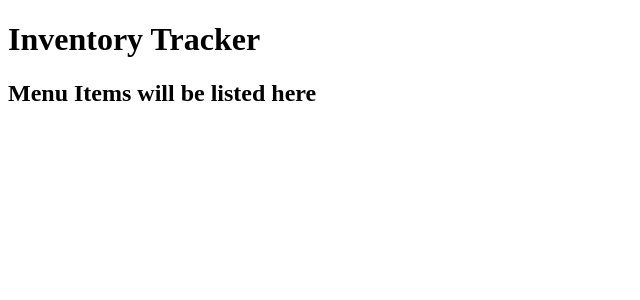
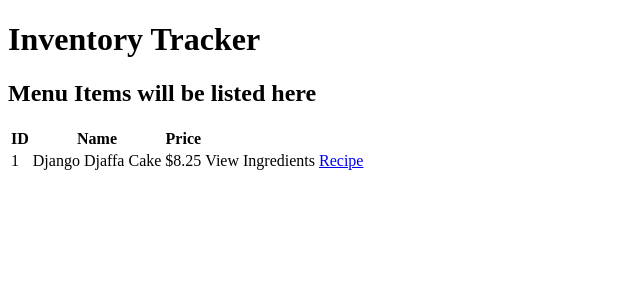
Before and after one commit to banksjazz87/inventory-tracker, a Django app: page /menu-items/ in a window 1280 px wide. Shown: the top 300 px of the page, without its empty margins (0-640 px from the left). Run offline with Django 5.2, Linux system fonts and the light colour scheme; data comes from the database, SQL or seed files in the repository; both versions use the stored data as it was after the commit.

Commit message:
feature: building out the menu item view

```diff
--- a/inventory_tracker/templates/menu-items/index.html
+++ b/inventory_tracker/templates/menu-items/index.html
@@ -6,4 +6,22 @@
 
 {% block body %}
     <h2>Menu Items will be listed here</h2>
+     <table>
+        <thead>
+            <th>ID</th>
+            <th>Name</th>
+            <th>Price</th>
+        </thead>
+        {% for item in items %}
+            <tr>
+                <td>{{ item.pk }}</td>
+                <td>{{ item.name }}</td>
+                <td>${{ item.price}}</td>
+                <td>View Ingredients</td>
+                {% comment %} <td><a href="{% url 'ingredient-edit' pk=ingredient.pk %}">Edit</a></td>
+                <td><a href="{% url 'ingredient-delete' pk=ingredient.pk %}">Delete</a></td> {% endcomment %}
+                 <td><a href="{% url 'menu-item-ingredient-list' pk=item.pk%}">Recipe</a></td>
+            </tr>
+        {% endfor %}
+    </table>
 {% endblock %}
--- a/inventory_tracker/urls.py
+++ b/inventory_tracker/urls.py
@@ -21,7 +21,6 @@ from . import views
 urlpatterns = [
     path('admin/', admin.site.urls),
     path('', views.HomeView.as_view(), name='home'),
-    path('menu-items/', views.MenuItemListView.as_view(), name='menu-item-list'),
     path('purchases/', views.PurchaseListView.as_view(), name='purchase-list'),
 
     path('ingredients/', views.InventoryItemListView.as_view(), name='ingredient-list'),
@@ -29,4 +28,7 @@ urlpatterns = [
     path('ingredients/success/', views.IngredientSuccess.as_view(), name="ingredient-success"),
     path('ingredients/edit/<int:pk>', views.EditIngredientView.as_view(), name="ingredient-edit"),
     path('ingredients/delete/<int:pk>', views.DeleteIngredientView.as_view(), name="ingredient-delete"),
+
+    path('menu-items/', views.MenuItemListView.as_view(), name='menu-item-list'),
+    path('menu-items/ingredient_list/<int:pk>', views.MenuIngredientList.as_view(), name="menu-item-ingredient-list"),
 ]
--- a/inventory_tracker/views.py
+++ b/inventory_tracker/views.py
@@ -1,6 +1,6 @@
 from django.http import HttpResponse
-from django.shortcuts import render, redirect
-from django.views.generic import TemplateView, ListView, CreateView
+from django.shortcuts import render, redirect, get_object_or_404
+from django.views.generic import TemplateView, ListView, CreateView, View
 from django.views.generic.edit import UpdateView, DeleteView
 from urllib.parse import urlencode
 from django.urls import reverse_lazy, reverse
@@ -10,14 +10,36 @@ from .forms import AddIngredientForm
 class HomeView(TemplateView):
    template_name = "main/home.html"
 
-class MenuItemListView(TemplateView):
+
+
+################################################
+## MENU ITEM VIEWS ##
+################################################
+class MenuItemListView(ListView):
     model = MenuItem
     template_name = "menu-items/index.html"
     context_object_name = "items"
 
+class MenuIngredientList(ListView):
+    model = RecipeRequirement
+    template_name = "menu-items/ingredient_list.html"
+    context_name = "ingredients"
+
+    def get_queryset(self):
+        fk_id = self.kwargs.get('pk')
+        return RecipeRequirement.objects.filter(menu_item=fk_id)
+
+
+
+################################################
+## PURCHASE VIEWS ##
+################################################
 class PurchaseListView(TemplateView):
     template_name = "purchases/index.html"
 
+################################################
+## INGREDIENT VIEWS ##
+################################################
 class InventoryItemListView(ListView):
     model = Ingredient
     template_name = "ingredients/index.html"
@@ -36,7 +58,6 @@ class AddIngredientView(CreateView):
         }
 
         return f"{base_url}?{urlencode(query_data)}"
-
 
 class EditIngredientView(UpdateView):
     model = Ingredient
```
Also changed, not shown: inventory_tracker/templates/menu-items/ingredient_list.html (added, +24 -0 lines), db.sqlite3.
